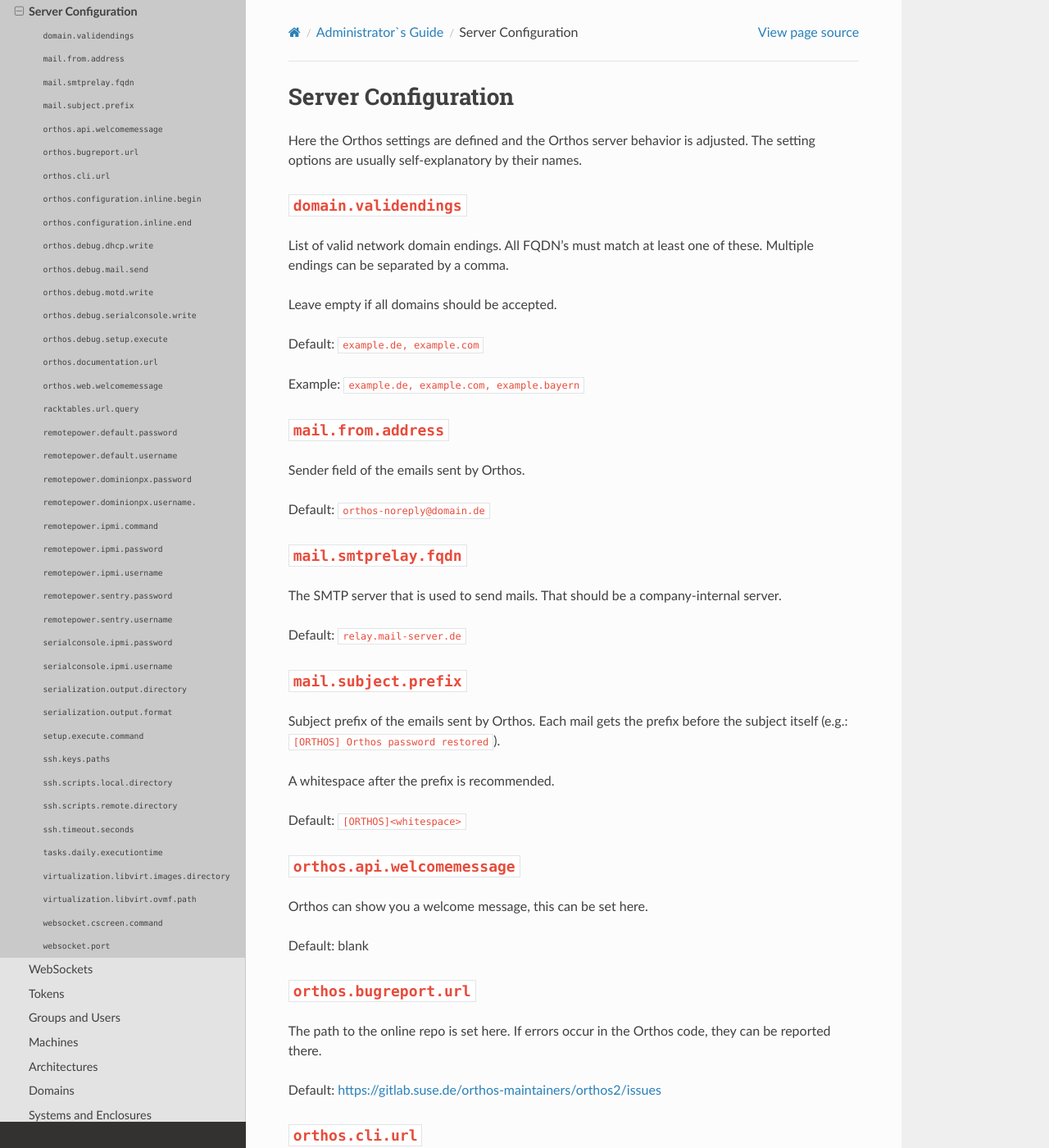
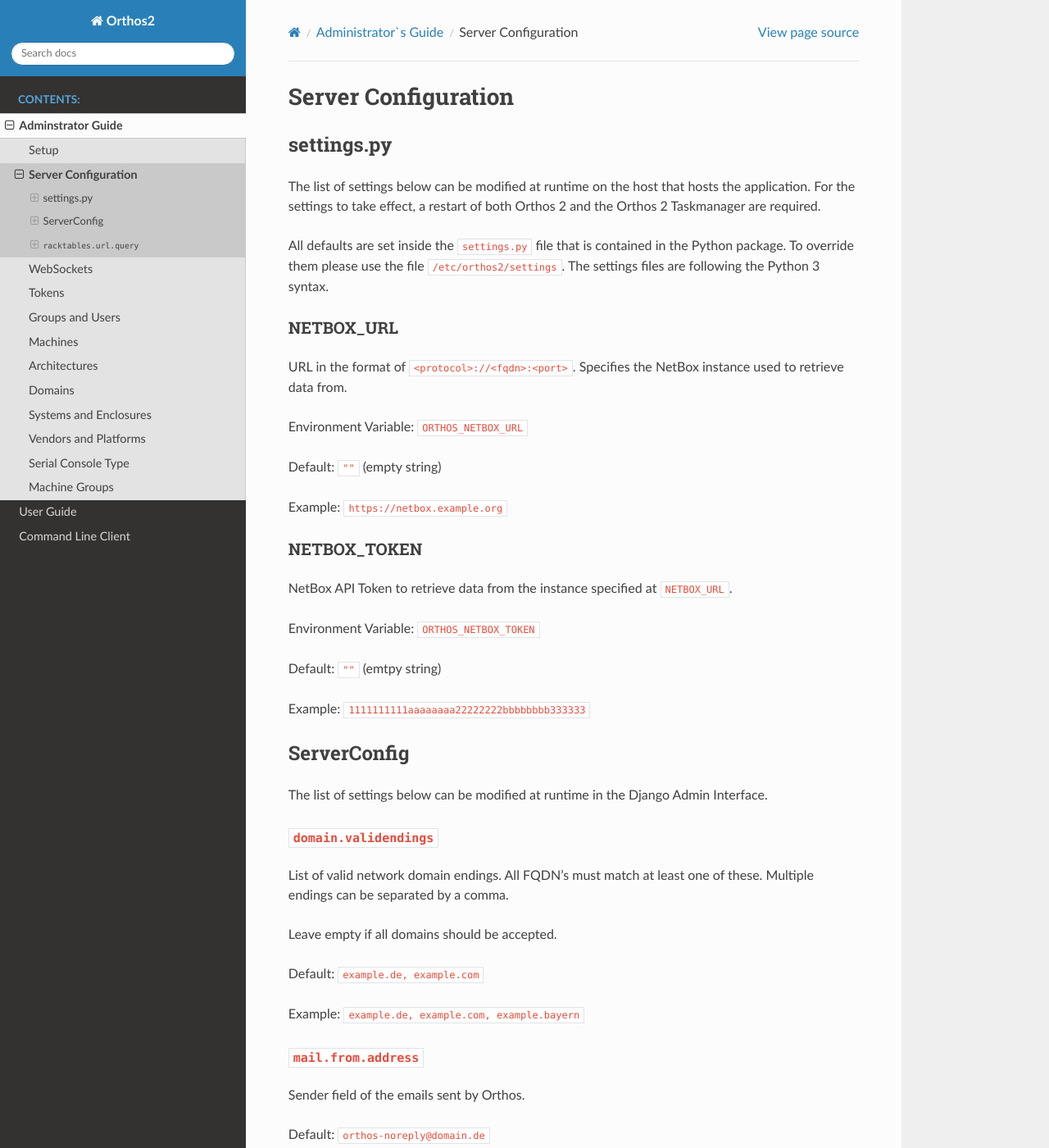
Before and after one commit to openSUSE/orthos2, a Sphinx documentation site: the page built from docs/adminguide/server_configuration.rst, in a window 1280 px wide and 1400 px high. Shown: the whole window at 82% size. Built offline with Sphinx 7.4.7 and the Read the Docs theme 3.1.0, drawn with Linux system fonts in a browser that asks for light colours; some of the changed text lies outside the part shown.

Commit message:
Settings: Add Netbox URL and Token

```diff
--- a/docs/adminguide/server_configuration.rst
+++ b/docs/adminguide/server_configuration.rst
@@ -2,11 +2,44 @@
 Server Configuration
 ********************
 
-Here the Orthos settings are defined and the Orthos server behavior is adjusted. The setting options are usually
-self-explanatory by their names.
+settings.py
+###########
+
+The list of settings below can be modified at runtime on the host that hosts the application. For the settings to take
+effect, a restart of both Orthos 2 and the Orthos 2 Taskmanager are required.
+
+All defaults are set inside the ``settings.py`` file that is contained in the Python package. To override them please
+use the file ``/etc/orthos2/settings``. The settings files are following the Python 3 syntax.
+
+NETBOX_URL
+==========
+
+URL in the format of ``<protocol>://<fqdn>:<port>``. Specifies the NetBox instance used to retrieve data from.
+
+Environment Variable: ``ORTHOS_NETBOX_URL``
+
+Default: ``""`` (empty string)
+
+Example: ``https://netbox.example.org``
+
+NETBOX_TOKEN
+============
+
+NetBox API Token to retrieve data from the instance specified at ``NETBOX_URL``.
+
+Environment Variable: ``ORTHOS_NETBOX_TOKEN``
+
+Default: ``""`` (emtpy string)
+
+Example: ``1111111111aaaaaaaa22222222bbbbbbbb333333``
+
+ServerConfig
+############
+
+The list of settings below can be modified at runtime in the Django Admin Interface.
 
 ``domain.validendings``
-#######################
+=======================
 
 List of valid network domain endings. All FQDN's must match at least one of these.
 Multiple endings can be separated by a comma.
@@ -18,21 +51,21 @@
 Example: ``example.de, example.com, example.bayern``
 
 ``mail.from.address``
-#####################
+=====================
 
 Sender field of the emails sent by Orthos.
 
 Default: ``orthos-noreply@domain.de``
 
 ``mail.smtprelay.fqdn``
-#######################
+=======================
 
 The SMTP server that is used to send mails. That should be a company-internal server.
 
 Default: ``relay.mail-server.de``
 
 ``mail.subject.prefix``
-#######################
+=======================
 
 Subject prefix of the emails sent by Orthos. Each mail gets the prefix before the subject itself (e.g.:
 ``[ORTHOS] Orthos password restored``).
@@ -42,74 +75,74 @@
 Default: ``[ORTHOS]<whitespace>``
 
 ``orthos.api.welcomemessage``
-#############################
+=============================
 
 Orthos can show you a welcome message, this can be set here.
 
 Default: blank
 
 ``orthos.bugreport.url``
-########################
+========================
 
 The path to the online repo is set here. If errors occur in the Orthos code, they can be reported there.
 
 Default: https://gitlab.suse.de/orthos-maintainers/orthos2/issues
 
 ``orthos.cli.url``
-##################
+==================
 
 The path to the Orthos command line interface.
 
 Default: https://build.suse.de/package/show/Devel:Archteam:Orthos/orthos-cli
 
 ``orthos.configuration.inline.begin``
-#####################################
+=====================================
 
 It marks the beginning of a code inserted from Orthos configuration into a configuration files.
 
-Example: # — BEGIN ORTHOS SECTION --
+Example: = — BEGIN ORTHOS SECTION --
 
 ``orthos.configuration.inline.end``
-###################################
+===================================
 
 It marks the ending of a code inserted from Orthos configuration into a configuration files.
 
-Example: # — END ORTHOS SECTION --
+Example: = — END ORTHOS SECTION --
 
 ``orthos.debug.dhcp.write``
-###########################
+===========================
 
 Here the writing of the DHCP configuration can be activated or deactivated.
 
 ``orthos.debug.mail.send``
-##########################
+==========================
 
 Here you can activate or deactivate the writing of Orthos Info E-Mails.
 
 ``orthos.debug.motd.write``
-###########################
+===========================
 
 Here you can activate or deactivate that Orthos the motto of the day when installing a machine.
 
 ``orthos.debug.serialconsole.write``
-####################################
+====================================
 
 Here the writing of a cscsreen configuration file on the screen server can be activated or deactivated via Orthos.
 
 ``orthos.debug.setup.execute``
-##############################
+==============================
 
 Here you can activate or deactivate the writing of the machine installation files via Orthos.
 
 ``orthos.documentation.url``
-############################
+============================
 
 The path to the Orthos documentation.
 
 Default: https://gitlab.suse.de/orthos-maintainers/orthos2/tree/development/docs
 
 ``orthos.web.welcomemessage``
-#############################
+=============================
 
 Here you can enter the Orthos welcome message.
 
@@ -123,80 +156,80 @@
 Default: ``https://orthos.arch.suse.de/cgi-bin/get_location_from_racktables.pl?orthos_id#{{ id }}``
 
 ``remotepower.default.password``
-################################
+================================
 
 Default password for remote power access.
 
 ``remotepower.default.username``
-################################
+================================
 
 Default user for remote power access.
 
 ``remotepower.dominionpx.password``
-###################################
+===================================
 
 Password for remote Power Distribution Unit(Dominion PX) access.
 
 Default: xxxxxxx
 
 ``remotepower.dominionpx.username.``
-####################################
+====================================
 
 User for remote Power Distribution Unit(Dominion PX) access.
 
 Default: orthos
 
 ``remotepower.ipmi.command``
-############################
+============================
 
 Path and command to power cycle over baseboard management controller (ipmitool).
 
 Default: ``/usr/bin/ipmitool -I lanplus -H {{ machine.bmc.fqdn }} -U {{ ipmi.user }} -P {{ ipmi.password }} power {{ action }}``
 
 ``remotepower.ipmi.password``
-#############################
+=============================
 
 Password for remote power access over baseboard management controller.
 
 Default: xxxxxxx
 
 ``remotepower.ipmi.username``
-#############################
+=============================
 
 User for remote power access over baseboard management controller.
 
 Default: oroot
 
 ``remotepower.sentry.password``
-###############################
+===============================
 
 Password for remote Remote Power Manager(sentry) access.
 
 Default: xxxxxxx
 
 ``remotepower.sentry.username``
-###############################
+===============================
 
 User for remote Remote Power Manager(sentry) access.
 
 Default: orthos
 
 ``serialconsole.ipmi.password``
-###############################
+===============================
 
 Password for serial over LAN(SOL) over the baseboard management controller.
 
 Default: xxxxxxx
 
 ``serialconsole.ipmi.username``
-###############################
+===============================
 
 User for serial over LAN(SOL) over the baseboard management controller.
 
 Default: oroot
 
 ``serialization.output.directory``
-##################################
+==================================
 
 Local directory where the machine object copies are stored after deleting a machine
 (see [Machines](./adminguide/machine.md) for more information).
@@ -206,7 +239,7 @@
 Example: ``/usr/share/grave``
 
 ``serialization.output.format``
-###############################
+===============================
 
 Data format for the machine object copies after deleting a machine. Valid formats
 are ``json`` and ``yaml`` (see :ref:`machines` for more information).
@@ -216,14 +249,14 @@
 Example: ``yaml``
 
 ``setup.execute.command``
-#########################
+=========================
 
 Here you can store a script that executes Orthos during installation.
 
 Example: /srv/tftpboot/grub2/scripts/setup.py --mac {{ machine.mac_address }} --fqdn {{ machine.fqdn }} --arch {{ machine.architecture.name }} --default {{ choice }} --kernel-options "{{ machine.kernel_options }}" {% if machine.serialconsole %}--serial-console true --serial-baud {{ machine.serialconsole.baud_rate }} --serial-line {{ machine.serialconsole.kernel_device }}{% else %}--serial-console false{% endif %}
 
 ``ssh.keys.paths``
-##################
+==================
 
 File path(s) to private SSH keys. Multiple paths can be separated by a comma.
 In production mode (running e.g on Apache webserver), absolute paths should be used.
@@ -234,49 +267,49 @@
 Example: ``/root/.ssh/id_rsa_cobbler_server, /root/.ssh/id_rsa_sconsole``
 
 ``ssh.scripts.local.directory``
-###############################
+===============================
 
 Local directory holding scripts determined for remote execution (e.g. for machine checks).
 
 Default: ``./scripts``
 
 ``ssh.scripts.remote.directory``
-################################
+================================
 
 Remote directory where scripts get copied before they get run on the remote system.
 
 Default: ``/tmp/orthos-scripts``
 
 ``ssh.timeout.seconds``
-#######################
+=======================
 
 Set the SSH connecting timeout (in seconds).
 
 Default: ``10``
 
 ``tasks.daily.executiontime``
-#############################
+=============================
 
 Time at which the daily tasks are started. Must be in 24h format.
 
 Default: ``00:00``
 
 ``virtualization.libvirt.images.directory``
-###########################################
+===========================================
 
 Here stores Orthos the images for the virtual machines.
 
 Default: /mounts/users-space/archteam/orthos-vm-images
 
 ``virtualization.libvirt.ovmf.path``
-####################################
+====================================
 
 Here is the path for the KVM Support UEFI Binary defined.
 
 Default: usr/share/qemu/ovmf-x86_64-opensuse.bin
 
 ``websocket.cscreen.command``
-#############################
+=============================
 
 Local command which gets executed when a serial console gets requested. The service appends the hostname to the command
 (e.g. ``/usr/bin/screen host``). The command can be anything returning a terminal (see :ref:`websockets` for more
@@ -286,7 +319,7 @@
 Default: ``/usr/bin/screen``
 
 ``websocket.port``
-##################
+==================
 
 The port on which the WebSocket service is listening (see :ref:`websockets`) for more information).
 
```
Also changed, not shown: 1 other file.
